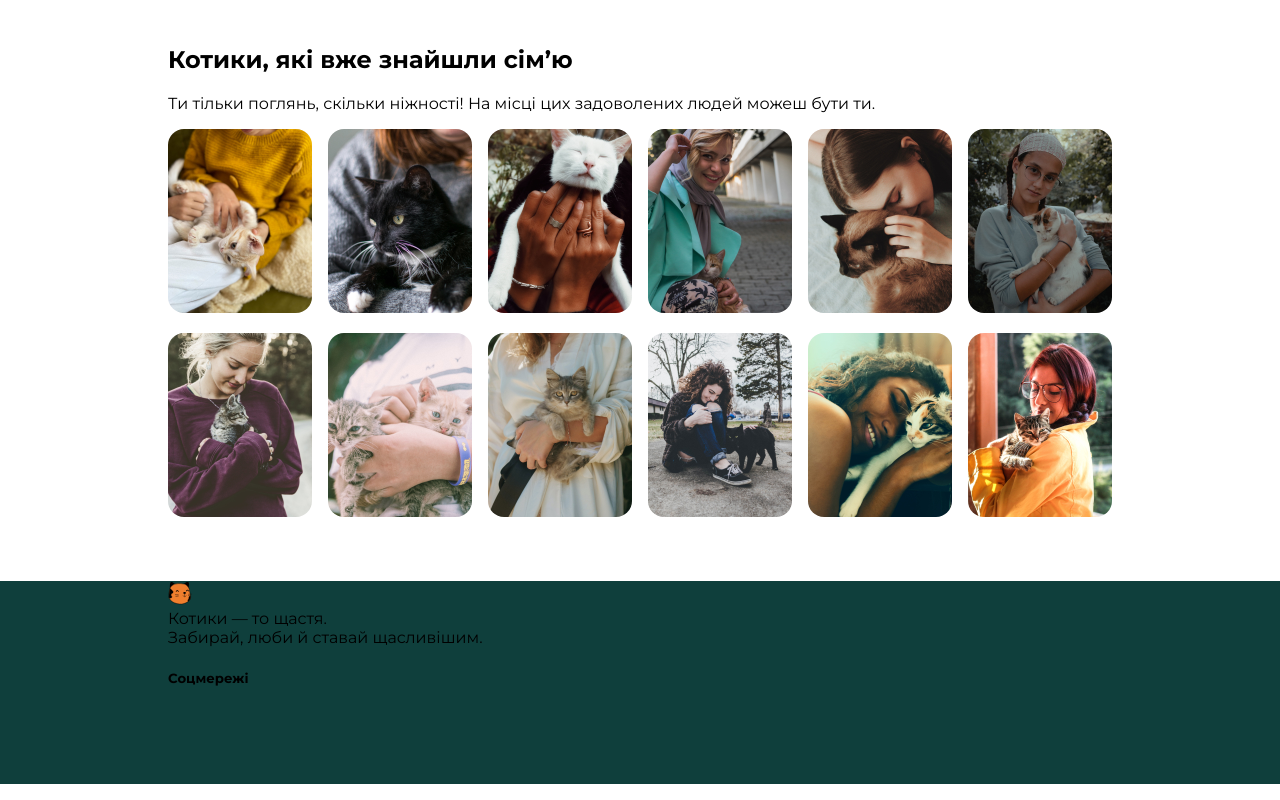
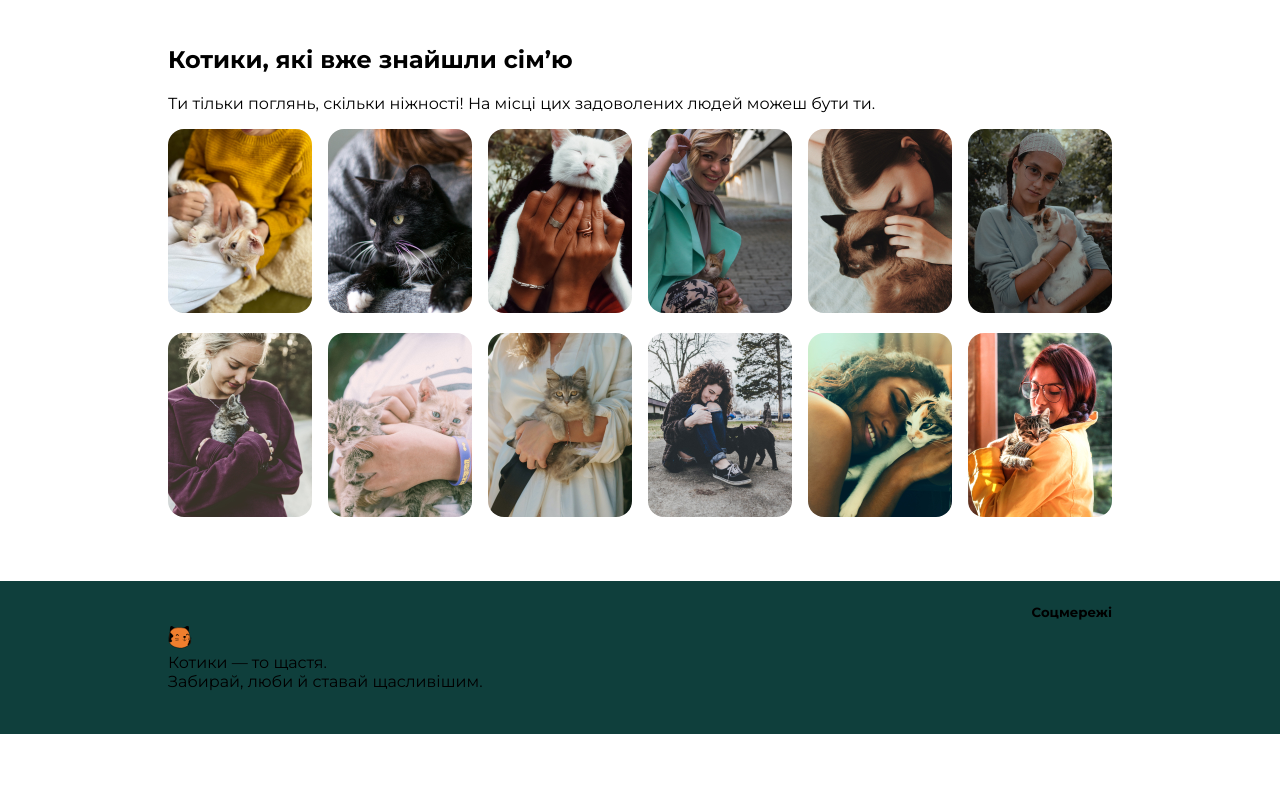
Before and after one commit to igreknet/cat-house, a plain HTML site: page index.html in a window 1280 px wide. Shown: the part 1158-1958 px from the top of the page. After the commit the page ends 1892 px from the top, so only its background shows below. Drawn offline with Linux system fonts and the light colour scheme.

Commit message:
add flex to footer

```diff
--- a/css/styles.css
+++ b/css/styles.css
@@ -137,4 +137,10 @@ a {
 .footer {
   background-color: #0f3f3c;
 }
+
+.footer .container {
+  display: flex;
+  justify-content: space-between;
+  align-items: center;
+}
 /* FOOTER */
```
